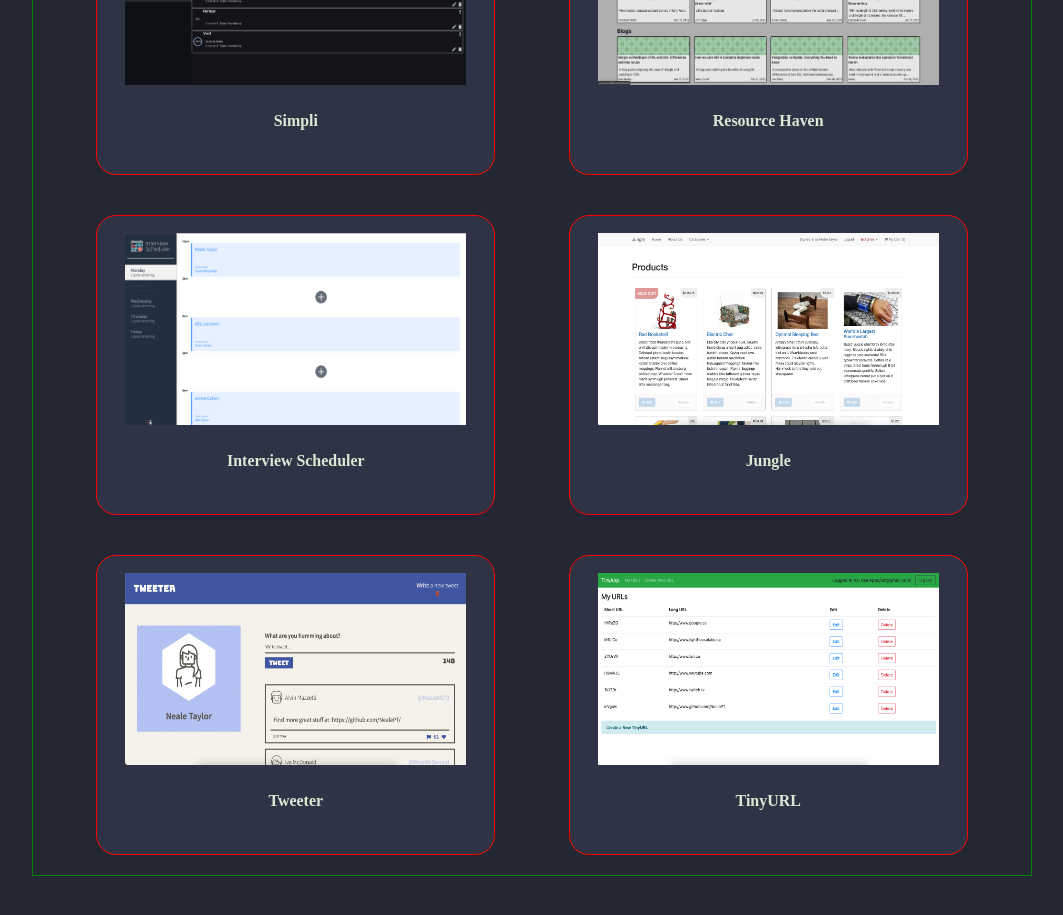
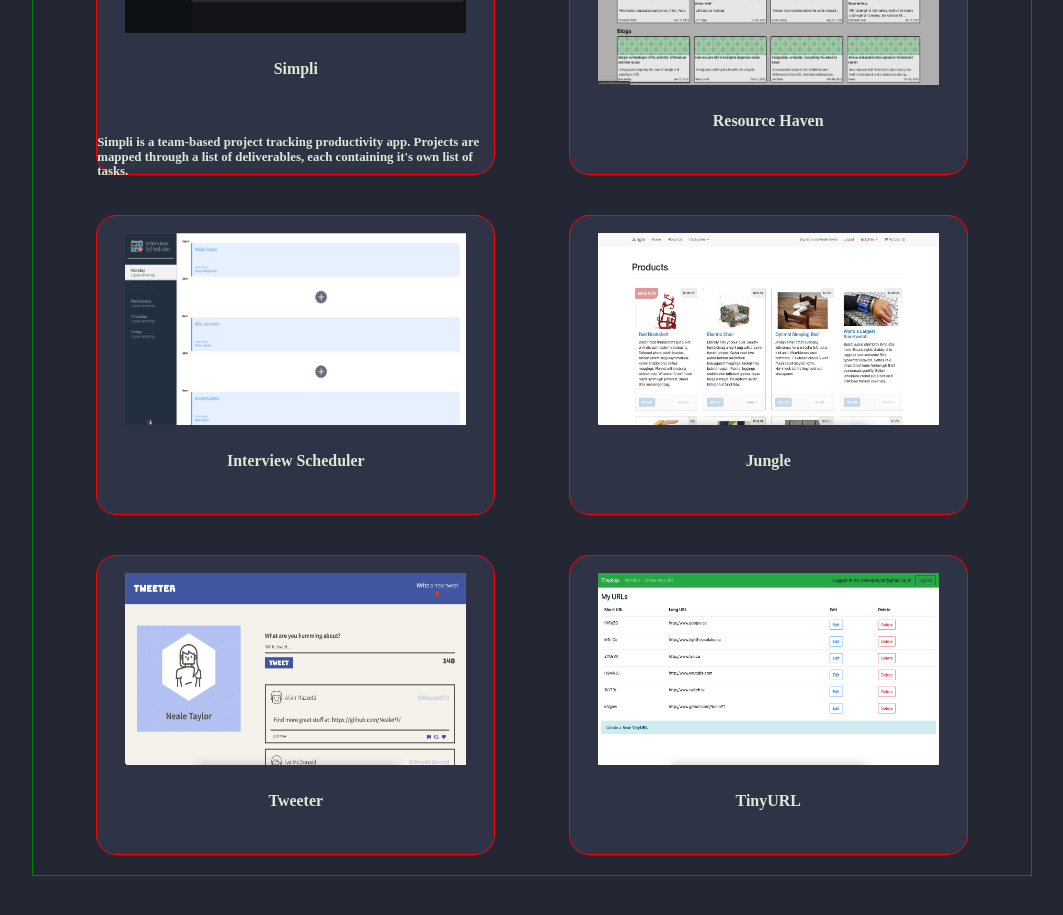
Before and after one commit to NealePT/nealetaylorcom, a React (Create React App) app in the folder react-site/: page / in a window 1280 px wide. Shown: the part 2740-3655 px from the top of the page, without its empty margins (108-1171 px from the left). Built offline with nearby package versions, Linux system fonts and the light colour scheme.

Commit message:
tinkering with project display

```diff
--- a/react-site/src/components/Projects.jsx
+++ b/react-site/src/components/Projects.jsx
@@ -9,6 +9,7 @@ export default function Projects(props) {
         <div class="item">
           <img src="../../assets/simpliScreenshot.png" alt="Simpli Screenshot"  />
           <h5>Simpli</h5>
+          <h6>Simpli is a team-based project tracking productivity app. Projects are mapped through a list of deliverables, each containing it's own list of tasks.</h6>
         </div>
         <div class="item">
           <img src="../../assets/resourceHavenScreenshot.png" alt="Resource Haven Screenshot"  />
```
